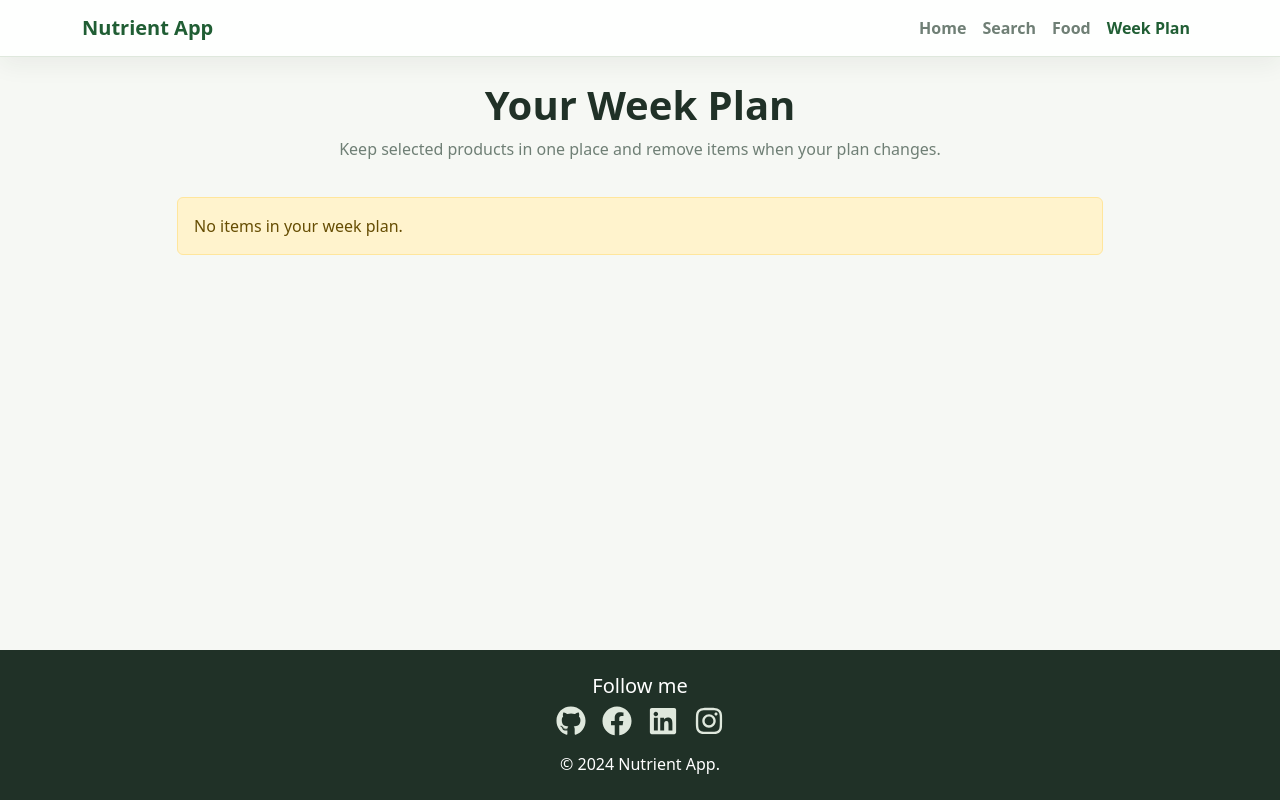
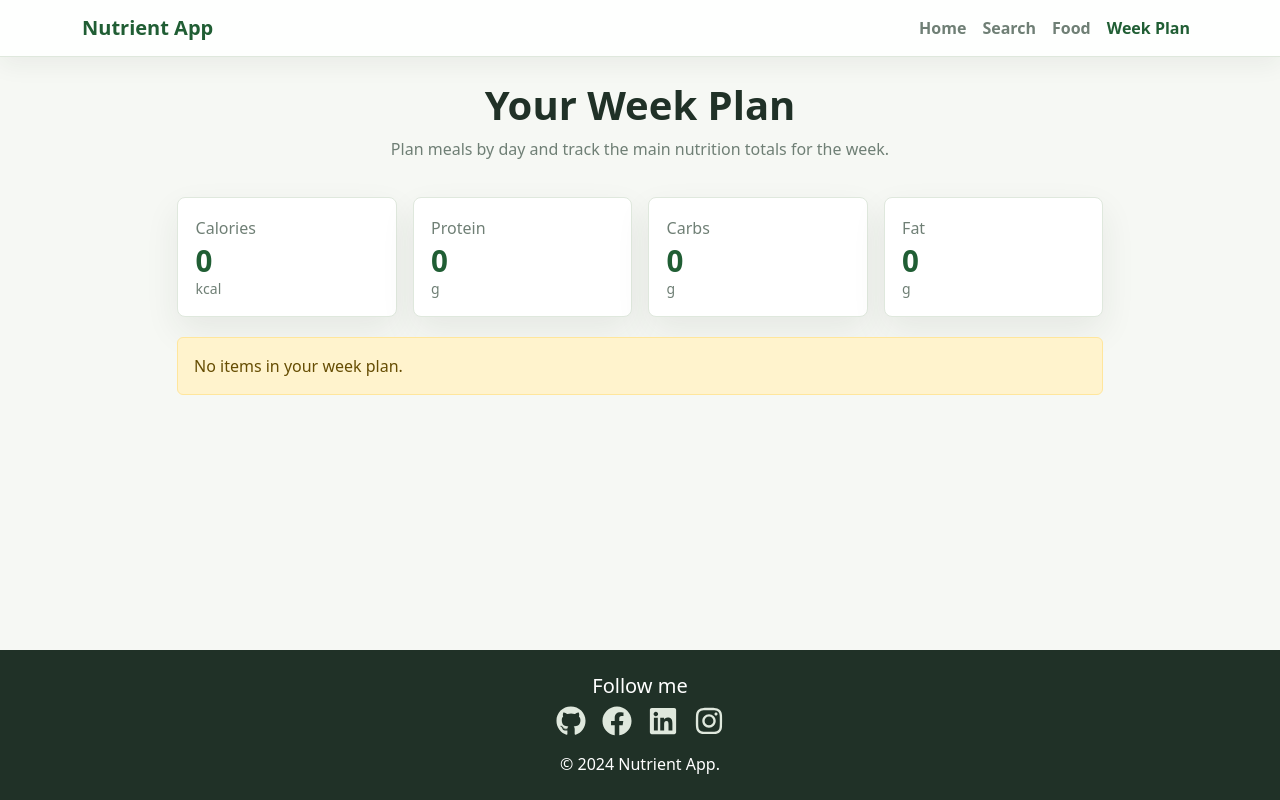
Before and after one commit to anastasia2022be1/nutrient-counter, a React (Vite) app: page /week-plan in a window 1280 px wide. Built offline with nearby package versions, Linux system fonts and the light colour scheme.

Commit message:
Add weekly meal planner summary

```diff
--- a/src/pages/WeekPlanPage.jsx
+++ b/src/pages/WeekPlanPage.jsx
@@ -1,106 +1,102 @@
 import { useEffect, useState } from 'react';
 import { loadFromLocalStorage, saveToLocalStorage } from '../services/localStorageUtils.js';
-import { Table, Button, Alert } from 'react-bootstrap';
+import {
+  DAYS,
+  MEALS,
+  calculateSummary,
+  getItemsByDayAndMeal,
+  normalizeWeekPlan,
+} from '../services/weekPlanUtils.js';
+import { Button, Alert } from 'react-bootstrap';
 
 export default function WeekPlanPage() {
-  const [weekPlan, setWeekPlan] = useState({});
+  const [weekPlan, setWeekPlan] = useState([]);
   const [message, setMessage] = useState('');
 
   useEffect(() => {
-    const savedPlan = loadFromLocalStorage('weekPlan') || {};
+    const savedPlan = normalizeWeekPlan(loadFromLocalStorage('weekPlan'));
     setWeekPlan(savedPlan);
+    saveToLocalStorage('weekPlan', savedPlan);
   }, []);
 
   function deleteAll() {
     localStorage.removeItem('weekPlan');
-    setWeekPlan({});
+    setWeekPlan([]);
     setMessage('All products deleted from Week Plan.');
   }
 
-  function deleteProduct(description) {
-    const updatedPlan = { ...weekPlan };
-    delete updatedPlan[description];
+  function deleteProduct(id, description) {
+    const updatedPlan = weekPlan.filter((item) => item.id !== id);
     setWeekPlan(updatedPlan);
     saveToLocalStorage('weekPlan', updatedPlan);
     setMessage(`Product "${description}" deleted from Week Plan.`);
   }
 
-  const products = Object.entries(weekPlan);
+  const summary = calculateSummary(weekPlan);
 
   return (
     <div className="page-stack">
       <div className="page-heading">
         <h1>Your Week Plan</h1>
-        <p>Keep selected products in one place and remove items when your plan changes.</p>
+        <p>Plan meals by day and track the main nutrition totals for the week.</p>
       </div>
 
       {message && <Alert variant="success">{message}</Alert>}
 
-      {products.length === 0 ? (
+      <section className="summary-grid" aria-label="Weekly nutrient summary">
+        {summary.map((item) => (
+          <article className="summary-card" key={item.key}>
+            <span>{item.label}</span>
+            <strong>{Math.round(item.value * 10) / 10}</strong>
+            <small>{item.unit}</small>
+          </article>
+        ))}
+      </section>
+
+      {weekPlan.length === 0 ? (
         <Alert variant="warning">No items in your week plan.</Alert>
       ) : (
         <>
           <Button variant="outline-danger" onClick={deleteAll} className="align-self-start">
             Delete All
           </Button>
-          <div className="table-shell">
-            <Table hover responsive className="week-table mb-0">
-              <thead>
-                <tr>
-                  <th>Food Description</th>
-                  <th>Nutrient Name</th>
-                  <th>Value</th>
-                  <th>Unit</th>
-                  <th>Actions</th>
-                </tr>
-              </thead>
-              <tbody>
-                {products.map(([description, nutrients]) => {
-                  const nutrientRows = Array.isArray(nutrients) && nutrients.length > 0
-                    ? nutrients
-                    : [{ nutrientName: 'No nutrients available', value: '-', unitName: '-' }];
+
+          <section className="week-grid" aria-label="Weekly meal plan">
+            {DAYS.map((day) => (
+              <article className="day-card" key={day}>
+                <h2>{day}</h2>
+                <div className="meal-stack">
+                  {MEALS.map((meal) => {
+                    const items = getItemsByDayAndMeal(weekPlan, day, meal);
 
                     return (
-                    <tr key={description}>
-                      <td className="food-name">{description}</td>
-                      <td>
-                        <ul className="table-list">
-                          {nutrientRows.map((nutrient) => (
-                            <li key={nutrient.nutrientId || nutrient.nutrientName}>
-                              {nutrient.nutrientName}
+                      <div className="meal-block" key={meal}>
+                        <h3>{meal}</h3>
+                        {items.length === 0 ? (
+                          <p className="meal-empty">No products yet.</p>
+                        ) : (
+                          <ul className="planned-food-list">
+                            {items.map((item) => (
+                              <li key={item.id}>
+                                <span>{item.description}</span>
+                                <Button
+                                  variant="link"
+                                  size="sm"
+                                  onClick={() => deleteProduct(item.id, item.description)}
+                                >
+                                  Remove
+                                </Button>
                               </li>
                             ))}
                           </ul>
-                      </td>
-                      <td>
-                        <ul className="table-list">
-                          {nutrientRows.map((nutrient) => (
-                            <li key={nutrient.nutrientId || nutrient.nutrientName}>
-                              {nutrient.value}
-                            </li>
-                          ))}
-                        </ul>
-                      </td>
-                      <td>
-                        <ul className="table-list">
-                          {nutrientRows.map((nutrient) => (
-                            <li key={nutrient.nutrientId || nutrient.nutrientName}>
-                              {nutrient.unitName}
-                            </li>
-                          ))}
-                        </ul>
-                      </td>
-                      <td>
-                        <Button variant="danger" size="sm" onClick={() => deleteProduct(description)}>
-                          Delete
-                        </Button>
-                      </td>
-                    </tr>
+                        )}
+                      </div>
                     );
                   })}
-              </tbody>
-            </Table>
                 </div>
+              </article>
+            ))}
+          </section>
         </>
       )}
     </div>
--- /dev/null
+++ b/src/services/weekPlanUtils.js
@@ -0,0 +1,101 @@
+export const DAYS = [
+  'Monday',
+  'Tuesday',
+  'Wednesday',
+  'Thursday',
+  'Friday',
+  'Saturday',
+  'Sunday',
+];
+
+export const MEALS = ['Breakfast', 'Lunch', 'Dinner', 'Snack'];
+
+const SUMMARY_NUTRIENTS = [
+  {
+    key: 'calories',
+    label: 'Calories',
+    unit: 'kcal',
+    aliases: ['energy'],
+    units: ['kcal'],
+  },
+  {
+    key: 'protein',
+    label: 'Protein',
+    unit: 'g',
+    aliases: ['protein'],
+    units: ['g'],
+  },
+  {
+    key: 'carbs',
+    label: 'Carbs',
+    unit: 'g',
+    aliases: ['carbohydrate, by difference', 'carbohydrate'],
+    units: ['g'],
+  },
+  {
+    key: 'fat',
+    label: 'Fat',
+    unit: 'g',
+    aliases: ['total lipid (fat)', 'total lipid'],
+    units: ['g'],
+  },
+];
+
+export function createWeekPlanItem(food, day, meal) {
+  return {
+    id: `${Date.now()}-${Math.random().toString(36).slice(2, 8)}`,
+    description: food.description,
+    nutrients: food.nutrients || [],
+    day,
+    meal,
+  };
+}
+
+export function normalizeWeekPlan(savedPlan) {
+  if (Array.isArray(savedPlan)) {
+    return savedPlan.map((item) => ({
+      ...item,
+      day: DAYS.includes(item.day) ? item.day : DAYS[0],
+      meal: MEALS.includes(item.meal) ? item.meal : MEALS[0],
+      nutrients: Array.isArray(item.nutrients) ? item.nutrients : [],
+    }));
+  }
+
+  if (!savedPlan || typeof savedPlan !== 'object') {
+    return [];
+  }
+
+  return Object.entries(savedPlan).map(([description, nutrients], index) => ({
+    id: `legacy-${index}-${description}`,
+    description,
+    nutrients: Array.isArray(nutrients) ? nutrients : [],
+    day: DAYS[0],
+    meal: MEALS[0],
+  }));
+}
+
+export function getNutrientValue(nutrients, config) {
+  const nutrient = nutrients.find((item) => {
+    const name = item.nutrientName?.toLowerCase() || '';
+    const unit = item.unitName?.toLowerCase() || '';
+
+    return config.aliases.some((alias) => name.includes(alias))
+      && config.units.some((expectedUnit) => unit === expectedUnit);
+  });
+
+  return Number(nutrient?.value) || 0;
+}
+
+export function calculateSummary(items) {
+  return SUMMARY_NUTRIENTS.map((config) => ({
+    ...config,
+    value: items.reduce(
+      (total, item) => total + getNutrientValue(item.nutrients || [], config),
+      0,
+    ),
+  }));
+}
+
+export function getItemsByDayAndMeal(items, day, meal) {
+  return items.filter((item) => item.day === day && item.meal === meal);
+}
--- a/src/styles.css
+++ b/src/styles.css
@@ -89,7 +89,10 @@ body {
 .feature-card,
 .food-card,
 .details-card,
+.planner-panel,
 .search-panel,
+.summary-card,
+.day-card,
 .table-shell {
   background: var(--app-surface);
   border: 1px solid var(--app-border);
@@ -159,6 +162,105 @@ body {
   justify-content: space-between;
 }
 
+.planner-panel {
+  padding: 1.25rem;
+}
+
+.planner-panel .form-label {
+  color: var(--app-ink);
+  font-weight: 700;
+}
+
+.summary-grid {
+  display: grid;
+  gap: 1rem;
+  grid-template-columns: repeat(4, minmax(0, 1fr));
+}
+
+.summary-card {
+  padding: 1.1rem;
+}
+
+.summary-card span,
+.summary-card small {
+  color: var(--app-muted);
+  display: block;
+}
+
+.summary-card strong {
+  color: var(--app-green-dark);
+  display: block;
+  font-size: 1.85rem;
+  line-height: 1.1;
+  margin-top: 0.35rem;
+}
+
+.week-grid {
+  display: grid;
+  gap: 1rem;
+  grid-template-columns: repeat(2, minmax(0, 1fr));
+}
+
+.day-card {
+  padding: 1rem;
+}
+
+.day-card h2 {
+  color: var(--app-green-dark);
+  font-size: 1.25rem;
+  font-weight: 800;
+  margin-bottom: 1rem;
+}
+
+.meal-stack {
+  display: grid;
+  gap: 0.75rem;
+}
+
+.meal-block {
+  background: #f8fbf7;
+  border: 1px solid var(--app-border);
+  border-radius: 8px;
+  padding: 0.9rem;
+}
+
+.meal-block h3 {
+  color: var(--app-ink);
+  font-size: 0.95rem;
+  font-weight: 800;
+  margin-bottom: 0.6rem;
+}
+
+.meal-empty {
+  color: var(--app-muted);
+  margin-bottom: 0;
+}
+
+.planned-food-list {
+  display: grid;
+  gap: 0.5rem;
+  list-style: none;
+  margin: 0;
+  padding: 0;
+}
+
+.planned-food-list li {
+  align-items: center;
+  display: flex;
+  gap: 0.75rem;
+  justify-content: space-between;
+}
+
+.planned-food-list span {
+  font-weight: 600;
+}
+
+.planned-food-list .btn-link {
+  color: #b42318;
+  padding: 0;
+  text-decoration: none;
+}
+
 .table-shell {
   overflow: hidden;
 }
@@ -214,4 +316,25 @@ body {
     border-radius: 0.375rem !important;
     width: 100%;
   }
+
+  .planned-food-list li {
+    align-items: flex-start;
+    flex-direction: column;
+  }
 }
+
+@media (max-width: 991.98px) {
+  .summary-grid {
+    grid-template-columns: repeat(2, minmax(0, 1fr));
+  }
+
+  .week-grid {
+    grid-template-columns: 1fr;
+  }
+}
+
+@media (max-width: 575.98px) {
+  .summary-grid {
+    grid-template-columns: 1fr;
+  }
+}
```
Also changed, not shown: src/pages/FoodPage.jsx (+43 -9 lines). Lines whose indentation alone changed are shown as unchanged.
